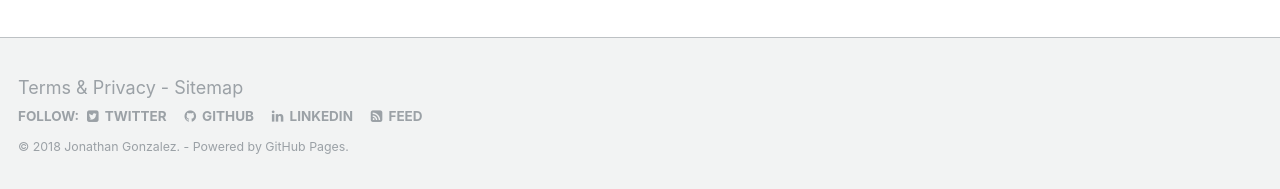
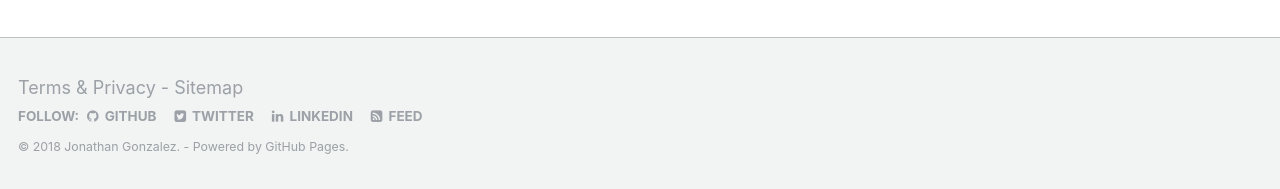
Before and after one commit to ea1het/0x30.io, a Jekyll site: the page built from _pages/talkmap.html, in a window 1280 px wide and 1194 px high. Shown: the part 1002-1191 px from the top of the window. Built offline with Jekyll 4.4.1, drawn with Linux system fonts in a browser that asks for light colours; nearby versions of some CDN libraries.

Commit message:
footer update

```diff
--- a/_includes/footer.html
+++ b/_includes/footer.html
@@ -5,14 +5,14 @@
     {% if site.data.ui-text[site.locale].follow_label %}
       <li><strong>{{ site.data.ui-text[site.locale].follow_label }}</strong></li>
     {% endif %}
-    {% if site.twitter.username %}
-      <li><a href="https://twitter.com/{{ site.twitter.username }}"><i class="fa fa-fw fa-twitter-square" aria-hidden="true"></i> Twitter</a></li>
-    {% endif %}
     {% if site.facebook.username %}
       <li><a href="https://facebook.com/{{ site.facebook.username }}"><i class="fa fa-fw fa-facebook-square" aria-hidden="true"></i> Facebook</a></li>
     {% endif %}
     {% if site.author.github %}
       <li><a href="http://github.com/{{ site.author.github }}"><i class="fa fa-fw fa-github" aria-hidden="true"></i> GitHub</a></li>
+    {% endif %}
+	{% if site.twitter.username %}
+      <li><a href="https://twitter.com/{{ site.twitter.username }}"><i class="fa fa-fw fa-twitter-square" aria-hidden="true"></i> Twitter</a></li>
     {% endif %}
     {% if site.author.bitbucket %}
       <li><a href="http://bitbucket.org/{{ site.author.bitbucket }}"><i class="fa fa-fw fa-bitbucket" aria-hidden="true"></i> Bitbucket</a></li>
```
